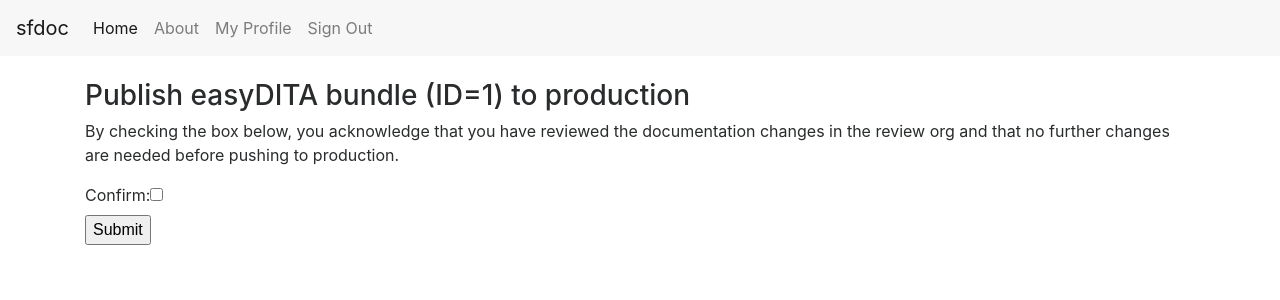
After one commit to SFDO-Tooling/sfdoc, a Django app: page /publish/production/1/ in a window 1280 px wide. The commit adds this page. Shown: the top 300 px of the page. Run offline with Django 3.2, Linux system fonts and the light colour scheme; a user stored in the database is signed in; tables that the repository leaves empty hold one stand-in row (values such as "Sample post"); parts of the project's set-up code (start-up, migrations or seed data) failed here and were passed over; some libraries are stand-ins or nearby versions.

Commit message:
use review org first, then confirm for production

```diff
--- a/config/settings/base.py
+++ b/config/settings/base.py
@@ -286,6 +286,3 @@ RQ_QUEUES = {
 
 HTML_EXTENSIONS = ('.htm', '.html')
 IMAGE_EXTENSIONS = ('.jpg', '.png')
-
-# Salesforce
-SALESFORCE_LOGIN_URL = 'https://login.salesforce.com'
--- a/config/settings/local.py
+++ b/config/settings/local.py
@@ -79,9 +79,13 @@ AWS_STORAGE_BUCKET_NAME = env('AWS_STORAGE_BUCKET_NAME')
 
 # Salesforce
 SALESFORCE_CLIENT_ID = env('SALESFORCE_CLIENT_ID')
+SALESFORCE_CLIENT_ID_REVIEW = env('SALESFORCE_CLIENT_ID_REVIEW')
 SALESFORCE_JWT_PRIVATE_KEY = process_key(env('SALESFORCE_JWT_PRIVATE_KEY'))
-SALESFORCE_SANDBOX = env.bool('SALESFORCE_SANDBOX', False)
+SALESFORCE_JWT_PRIVATE_KEY_REVIEW = process_key(env('SALESFORCE_JWT_PRIVATE_KEY_REVIEW'))
+SALESFORCE_SANDBOX = env.bool('SALESFORCE_SANDBOX')
+SALESFORCE_SANDBOX_REVIEW = env.bool('SALESFORCE_SANDBOX_REVIEW')
 SALESFORCE_USERNAME = env('SALESFORCE_USERNAME')
+SALESFORCE_USERNAME_REVIEW = env('SALESFORCE_USERNAME_REVIEW')
 SALESFORCE_ARTICLE_TYPE = env('SALESFORCE_ARTICLE_TYPE')
 SALESFORCE_ARTICLE_BODY_FIELD = env('SALESFORCE_ARTICLE_BODY_FIELD')
 SALESFORCE_API_VERSION = env('SALESFORCE_API_VERSION')
--- a/config/settings/production.py
+++ b/config/settings/production.py
@@ -194,9 +194,13 @@ IMAGES_URL_ROOT = env('IMAGES_URL_ROOT')
 
 # Salesforce
 SALESFORCE_CLIENT_ID = env('SALESFORCE_CLIENT_ID')
+SALESFORCE_CLIENT_ID_REVIEW = env('SALESFORCE_CLIENT_ID_REVIEW')
 SALESFORCE_JWT_PRIVATE_KEY = process_key(env('SALESFORCE_JWT_PRIVATE_KEY'))
-SALESFORCE_SANDBOX = env.bool('SALESFORCE_SANDBOX', False)
+SALESFORCE_JWT_PRIVATE_KEY_REVIEW = process_key(env('SALESFORCE_JWT_PRIVATE_KEY_REVIEW'))
+SALESFORCE_SANDBOX = env.bool('SALESFORCE_SANDBOX')
+SALESFORCE_SANDBOX_REVIEW = env.bool('SALESFORCE_SANDBOX_REVIEW')
 SALESFORCE_USERNAME = env('SALESFORCE_USERNAME')
+SALESFORCE_USERNAME_REVIEW = env('SALESFORCE_USERNAME_REVIEW')
 SALESFORCE_ARTICLE_TYPE = env('SALESFORCE_ARTICLE_TYPE')
 SALESFORCE_ARTICLE_BODY_FIELD = env('SALESFORCE_ARTICLE_BODY_FIELD')
 SALESFORCE_API_VERSION = env('SALESFORCE_API_VERSION')
--- a/config/settings/test.py
+++ b/config/settings/test.py
@@ -74,9 +74,13 @@ TO_EMAILS = ['beatrice@example.com', 'john@example.com', 'susan@example.com']
 
 # Salesforce
 SALESFORCE_CLIENT_ID = 'abc123'
+SALESFORCE_CLIENT_ID_REVIEW = 'zyx098'
 SALESFORCE_SANDBOX = False
+SALESFORCE_SANDBOX_REVIEW = True
 SALESFORCE_JWT_PRIVATE_KEY = gen_private_key()
+SALESFORCE_JWT_PRIVATE_KEY_REVIEW = gen_private_key()
 SALESFORCE_USERNAME = 'test@example.com'
+SALESFORCE_USERNAME_REVIEW = 'test@example-review.com'
 SALESFORCE_ARTICLE_TYPE = 'Knowledge__kav'
 SALESFORCE_ARTICLE_BODY_FIELD = 'ArticleBody__c'
 SALESFORCE_API_VERSION = '41.0'
--- /dev/null
+++ b/sfdoc/publish/forms.py
@@ -0,0 +1,5 @@
+from django import forms
+
+
+class PublishToProductionForm(forms.Form):
+    confirm = forms.BooleanField()
--- a/sfdoc/publish/tasks.py
+++ b/sfdoc/publish/tasks.py
@@ -17,7 +17,7 @@ from .utils import upload_draft
 
 
 @job
-def process_easydita_bundle(easydita_bundle_pk):
+def process_easydita_bundle(easydita_bundle_pk, production=False):
     """
     Get the bundle from easyDITA and process the contents.
     There are 3 phases:
@@ -26,7 +26,7 @@ def process_easydita_bundle(easydita_bundle_pk):
         3) Publish drafts
     """
     easydita_bundle = EasyditaBundle.objects.get(pk=easydita_bundle_pk)
-    sf = get_salesforce_api()
+    sf = get_salesforce_api(production)
     with TemporaryDirectory() as d:
         easydita_bundle.download(d)
 
--- /dev/null
+++ b/sfdoc/publish/templates/publish_confirmed.html
@@ -0,0 +1,6 @@
+{% extends 'base.html' %}
+
+{% block content %}
+<h3>easyDITA bundle (ID={{ easydita_bundle_id }}) is being published to production!</h3>
+<p>You will receive an email once the process has completed.</p>
+{% endblock content %}
--- /dev/null
+++ b/sfdoc/publish/templates/publish_to_production.html
@@ -0,0 +1,11 @@
+{% extends 'base.html' %}
+
+{% block content %}
+<h3>Publish easyDITA bundle (ID={{ easydita_bundle_id }}) to production</h3>
+<p>By checking the box below, you acknowledge that you have reviewed the documentation changes in the review org and that no further changes are needed before pushing to production.</p>
+<form action="" method="post">
+    {% csrf_token %}
+    {{ form }}
+    <p><input type="submit" value="Submit" /></p>
+</form>
+{% endblock content %}
--- a/sfdoc/publish/urls.py
+++ b/sfdoc/publish/urls.py
@@ -4,6 +4,16 @@ from . import views
 
 urlpatterns = [
     url(
+        regex=r'^production/(?P<easydita_bundle_id>\d+)/$',
+        view=views.publish_to_production,
+        name='production',
+    ),
+    url(
+        regex=r'^production/(?P<easydita_bundle_id>\d+)/confirmed/$',
+        view=views.publish_to_production_confirmation,
+        name='production_confirm',
+    ),
+    url(
         regex=r'^webhook/$',
         view=views.webhook,
         name='webhook',
--- a/sfdoc/publish/views.py
+++ b/sfdoc/publish/views.py
@@ -1,10 +1,15 @@
 import json
 
+from django.contrib.auth.decorators import login_required
 from django.http import HttpResponse
+from django.http import HttpResponseRedirect
+from django.shortcuts import get_object_or_404
+from django.shortcuts import render
 from django.utils.timezone import now
 from django.views.decorators.csrf import csrf_exempt
 from django.views.decorators.http import require_POST
 
+from .forms import PublishToProductionForm
 from .models import EasyditaBundle
 from .tasks import process_easydita_bundle
 
@@ -12,10 +17,45 @@ from .tasks import process_easydita_bundle
 @csrf_exempt
 @require_POST
 def webhook(request):
+    """Receive webhook from easyDITA."""
     data = json.loads(request.body.decode('utf-8'))
     easydita_bundle, created = EasyditaBundle.objects.update_or_create(
         easydita_id=data['resource_id'],
         defaults={'time_last_received': now()},
     )
-    process_easydita_bundle.delay(easydita_bundle.pk)
+    process_easydita_bundle.delay(easydita_bundle.pk, production=False)
     return HttpResponse('OK')
+
+
+@login_required
+def publish_to_production(request, easydita_bundle_id):
+    """Run the publish flow against the production Salesforce org."""
+    easydita_bundle = get_object_or_404(
+        EasyditaBundle,
+        easydita_id=easydita_bundle_id,
+    )
+    if request.method == 'POST':
+        form = PublishToProductionForm(request.POST)
+        if form.is_valid():
+            process_easydita_bundle.delay(easydita_bundle.pk, production=True)
+            return HttpResponseRedirect('confirmed/')
+    else:
+        form = PublishToProductionForm()
+    context = {
+        'easydita_bundle_id': easydita_bundle.easydita_id,
+        'form': form,
+    }
+    return render(request, 'publish_to_production.html', context=context)
+
+
+@login_required
+def publish_to_production_confirmation(request, easydita_bundle_id):
+    """Confirm the bundle is being published to production."""
+    easydita_bundle = get_object_or_404(
+        EasyditaBundle,
+        easydita_id=easydita_bundle_id,
+    )
+    context = {
+        'easydita_bundle_id': easydita_bundle.easydita_id,
+    }
+    return render(request, 'publish_confirmed.html', context=context)
--- a/sfdoc/templates/base.html
+++ b/sfdoc/templates/base.html
@@ -68,6 +68,7 @@
 
     </div>
 
+    <br>
     <div class="container">
 
       {% if messages %}
```
Also changed, not shown: sfdoc/publish/salesforce.py (+17 -11 lines).
